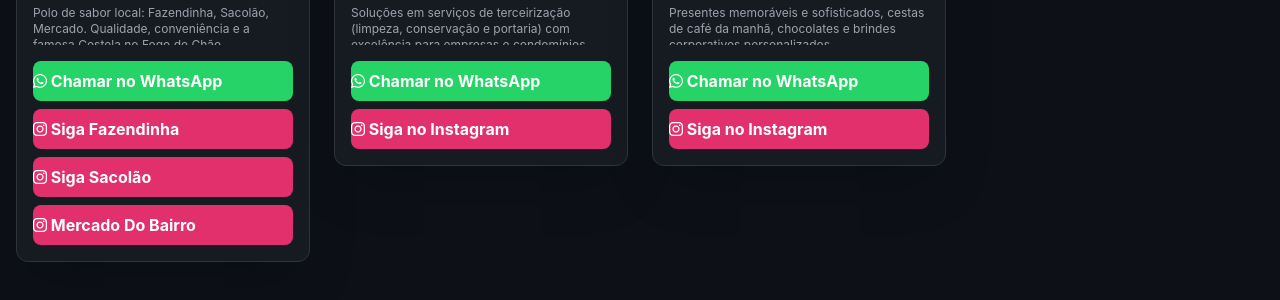
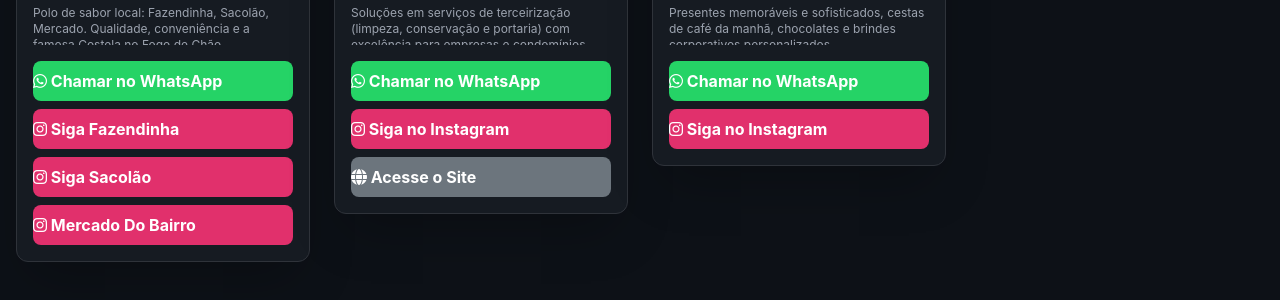
Before and after one commit to umadsa/parceiroscongresso2025, a plain HTML site: page index.html in a window 1280 px wide. Shown: the part 1712-2012 px from the top of the page. Drawn offline with nearby package versions, Linux system fonts and the light colour scheme.

Commit message:
Update index.html

```diff
--- a/index.html
+++ b/index.html
@@ -265,7 +265,7 @@
                         <div class="mt-4 space-y-2">
                             <a href="https://wa.me/5511988056325?text=Ola encontrei você na pagina dos Parceiros UMADSA. Quero mais informações sobre seus services." target="_blank" class="btn btn-whatsapp block py-2 rounded-lg font-bold"><i class="fab fa-whatsapp"></i> Chamar no WhatsApp</a>
                             <a href="https://www.instagram.com/brasilexcellencesolucoes/" target="_blank" class="btn btn-instagram block py-2 rounded-lg font-bold"><i class="fab fa-instagram"></i> Siga no Instagram</a>
-
+                            <a href="https://excellencebrasilservices.com.br/" target="_blank" class="btn btn-site block py-2 rounded-lg font-bold"><i class="fas fa-globe"></i> Acesse o Site</a>
                         </div>
                     </div>
                 </div>
```
